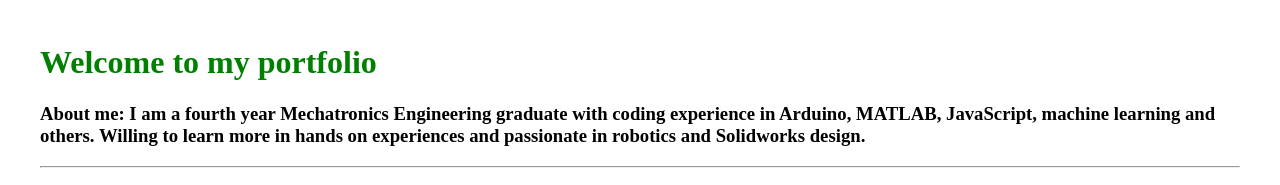
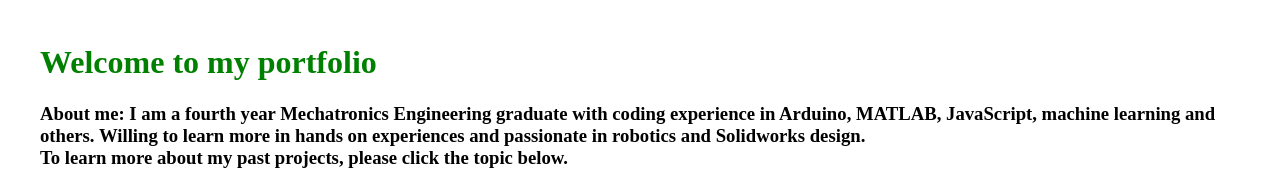
Before and after one commit to JJWong1998/portfolio, a plain HTML site: page index.html in a window 1280 px wide. Shown: the top 185 px of the page. Drawn offline with Linux system fonts and the light colour scheme.

Commit message:
Update index.html

```diff
--- a/index.html
+++ b/index.html
@@ -113,7 +113,8 @@
         <h1>Welcome to my portfolio</h1>
         <h3>About me: I am a fourth year Mechatronics Engineering graduate with coding experience in Arduino,
             MATLAB, JavaScript, machine learning and others. Willing to learn more in hands on experiences
-            and passionate in robotics and Solidworks design.</h3>
+            and passionate in robotics and Solidworks design.<br>
+            To learn more about my past projects, please click the topic below. </h3>
         <hr>
 
         <!-- Content of the body-->
```
